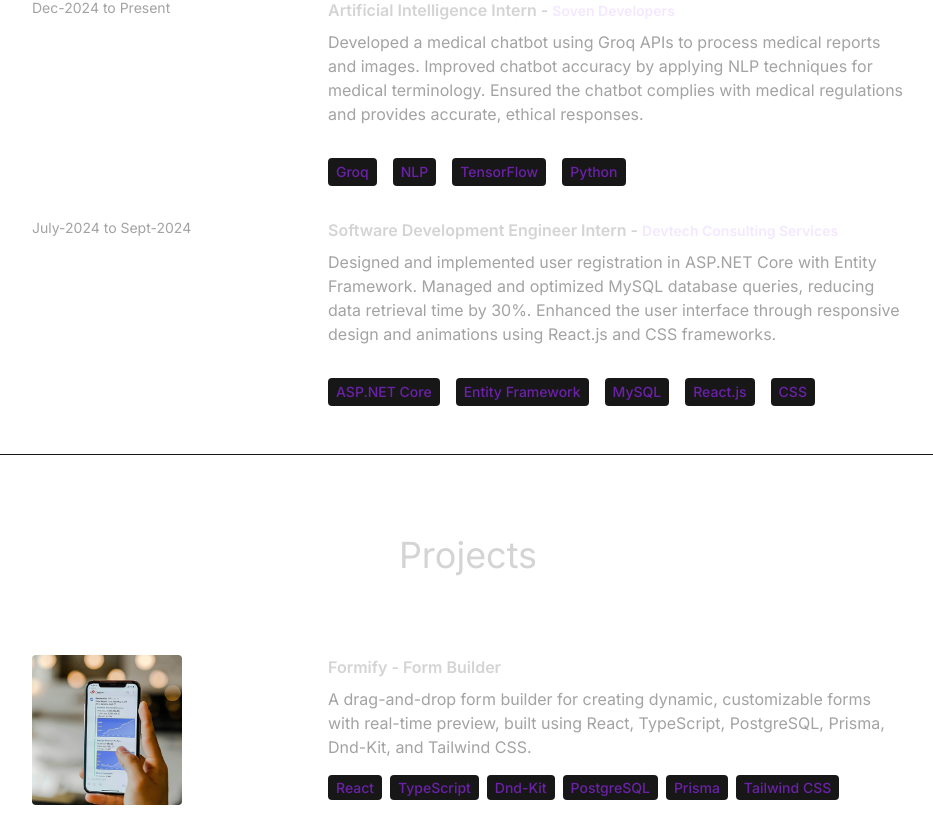
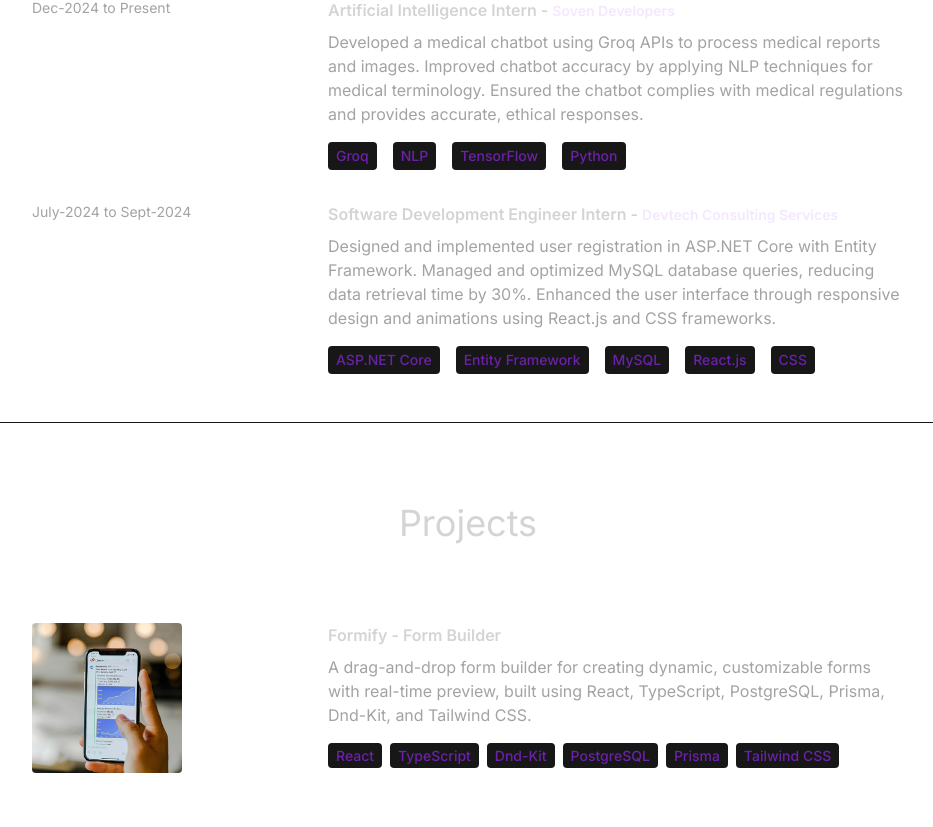
Before and after one commit to keshav1441/KeshavPortfolio, a React (Vite) app: page / in a window 1280 px wide. Shown: the part 2171-2998 px from the top of the page, without its empty margins (172-1105 px from the left). Built offline with nearby package versions, Linux system fonts and the light colour scheme.

Commit message:
design changed

```diff
--- a/src/components/Experience.jsx
+++ b/src/components/Experience.jsx
@@ -32,10 +32,10 @@ const Experience = () => {
                 {experience.role} - {" "}
                 <span className="text-sm text-purple-100">{experience.company}</span>
               </h6>
-              <p className="mb-4 text-neutral-400">{experience.description}</p>
+              <p className="mb-2 text-neutral-400">{experience.description}</p>
               <div className="flex flex-wrap gap-2">
                 {experience.technologies.map((tech, index) => (
-                  <span key={index} className="mr-2 mt-4 rounded bg-neutral-900 px-2 py-1 text-sm font-medium text-purple-800">
+                  <span key={index} className="mr-2 mt-2 rounded bg-neutral-900 px-2 py-1 text-sm font-medium text-purple-800">
                     {tech}
                   </span>
                 ))}
```
